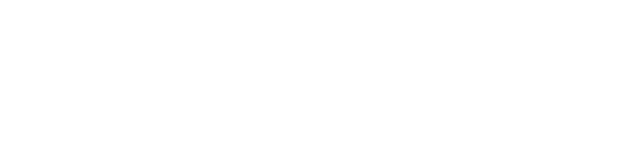
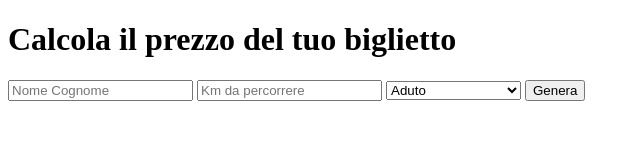
Before and after one commit to CaraccioloJessica/js-biglietto-treno-form, a plain HTML site: page index.html in a window 1280 px wide. Shown: the whole page, without its empty margins (0-640 px from the left). Drawn offline with Linux system fonts and the light colour scheme.

Commit message:
defined input, html only

```diff
--- a/index.html
+++ b/index.html
@@ -7,6 +7,22 @@
   <title>Form biglietto treno</title>
 </head>
 <body>
+  <h1>
+    Calcola il prezzo del tuo biglietto
+  </h1>
+
+  <input type="text" name="name" id="name" placeholder="Nome Cognome">
+  <input type="text" name="km" id="km" placeholder="Km da percorrere">
+  <select name="eta" id="eta">
+    <option value="volvo">Aduto</option>
+    <option value="saab">Senior (Over 65)</option>
+    <option value="opel">Giovani (Under 18)</option>
+  </select>
+  <button>Genera</button>
+
+
+
+  <script src="js/main.js"></script>
 
 </body>
 </html>
```
